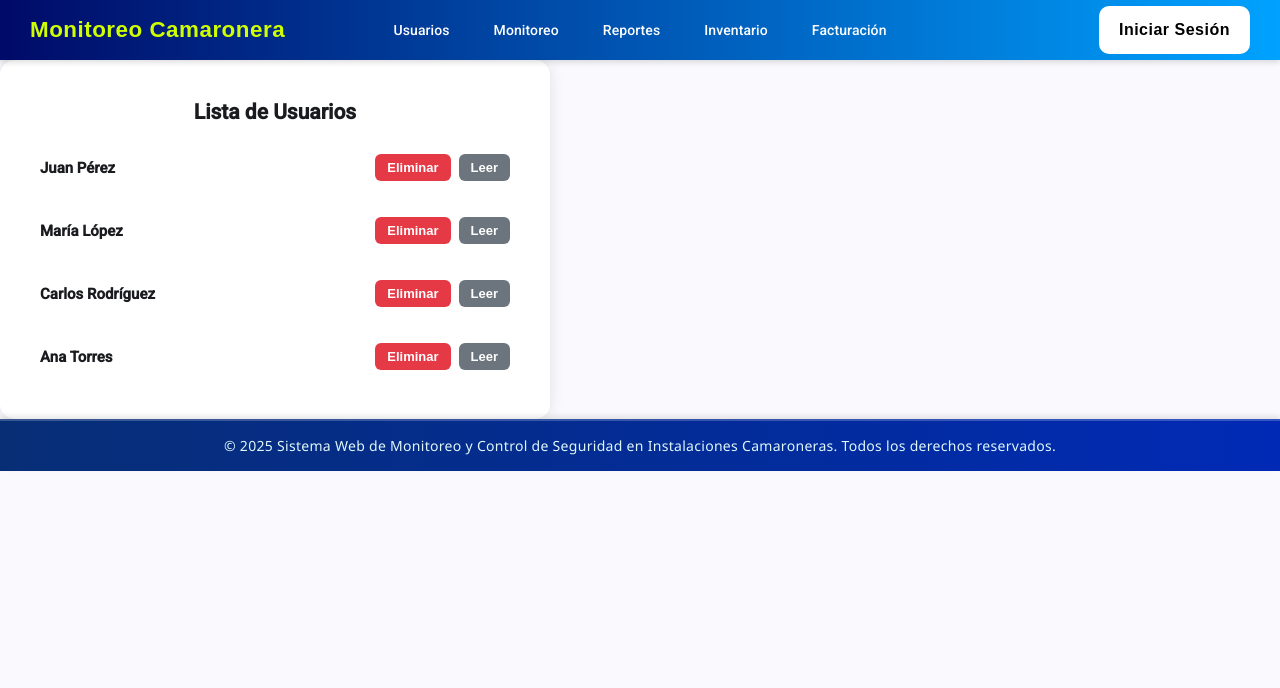
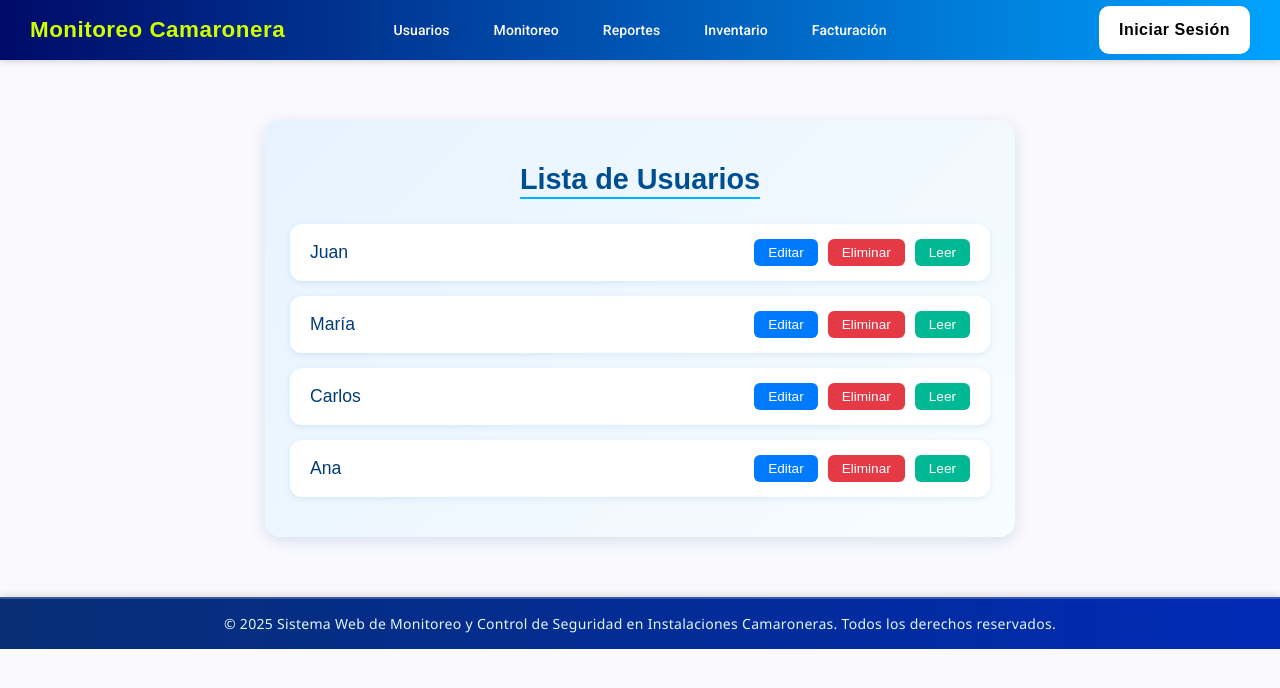
Before and after one commit to Jeanferx/Proyecto-BASE-, an Angular app: page /lista in a window 1280 px wide. Shown: the top 688 px of the page. Built offline with nearby package versions, Linux system fonts and the light colour scheme.

Commit message:
feat(lista)
Implementación de las funciones de lista

```diff
--- a/src/app/lista-user/lista-user.css
+++ b/src/app/lista-user/lista-user.css
@@ -1,94 +1,95 @@
-:root {
-    --azul-marino: #0b3954;
-    --azul-claro: #00a8e8;
-    --gris-suave: #d9d9d9;
-    --fondo: #f5f9fa;
+/* Contenedor principal */
+.user-list-container {
+    max-width: 700px;
+    margin: 60px auto;
+    padding: 25px;
+    background: linear-gradient(135deg, #e6f3ff, #f8fdff);
+    border-radius: 16px;
+    box-shadow: 0 4px 15px rgba(0, 90, 160, 0.15);
+    font-family: 'Poppins', sans-serif;
+    text-align: center;
 }
 
-body {
-    display: flex;
-    justify-content: center;
-    align-items: flex-start;
-    background-color: var(--fondo);
-    min-height: 100vh;
-    font-family: "Segoe UI", Arial, sans-serif;
-    padding-top: 40px;
-    margin: 0;
+/* Título */
+.user-list-container h2 {
+    color: #004e92;
+    font-size: 1.8rem;
+    margin-bottom: 25px;
+    border-bottom: 2px solid #00b4ff;
+    display: inline-block;
+    padding-bottom: 8px;
 }
 
-.user-list-container {
-    background-color: #ffffff;
-    width: 500px;
-    padding: 25px;
-    border-radius: 15px;
-    box-shadow: 0 0 15px rgba(0, 0, 0, 0.1);
-    border-top: 6px solid var(--azul-claro);
-}
-
-h2 {
-    color: var(--azul-marino);
-    text-align: center;
-    margin-bottom: 20px;
-}
-
+/* Tarjeta individual */
 .user-card {
     display: flex;
+    align-items: center;
     justify-content: space-between;
-    align-items: center;
-    background-color: var(--fondo);
-    border: 1px solid var(--gris-suave);
-    border-radius: 10px;
-    padding: 12px 15px;
-    margin-bottom: 12px;
-    transition: background-color 0.3s ease;
+    background: white;
+    border-radius: 12px;
+    padding: 15px 20px;
+    margin-bottom: 15px;
+    box-shadow: 0 2px 6px rgba(0, 100, 180, 0.1);
+    transition: all 0.3s ease;
 }
 
 .user-card:hover {
-    background-color: #eaf7fb;
+    transform: translateY(-3px);
+    box-shadow: 0 4px 10px rgba(0, 100, 180, 0.2);
 }
 
+/* Nombre del usuario */
 .user-name {
-    font-size: 15px;
-    font-weight: 600;
-    color: var(--azul-marino);
+    font-size: 1.1rem;
+    font-weight: 500;
+    color: #003c75;
 }
 
+/* Acciones */
 .actions {
     display: flex;
-    gap: 8px;
+    gap: 10px;
 }
 
+/* Botones */
 .btn {
-    padding: 6px 12px;
     border: none;
     border-radius: 6px;
-    font-size: 13px;
+    padding: 6px 14px;
     cursor: pointer;
-    font-weight: 600;
-    color: #ffffff;
-    transition: background-color 0.3s ease;
+    color: white;
+    font-size: 0.85rem;
+    transition: all 0.3s ease;
 }
 
+/* Colores según acción */
 .btn.edit {
-    background-color: var(--azul-claro);
-}
-
-.btn.edit:hover {
-    background-color: var(--azul-marino);
+    background-color: #007bff;
 }
 
 .btn.delete {
     background-color: #e63946;
 }
 
-.btn.delete:hover {
-    background-color: #b91c1c;
+.btn.view {
+    background-color: #00b894;
 }
 
-.btn.view {
-    background-color: #6c757d;
+/* Efectos hover */
+.btn:hover {
+    opacity: 0.85;
+    transform: scale(1.05);
 }
 
-.btn.view:hover {
-    background-color: #495057;
+/* Responsivo */
+@media (max-width: 600px) {
+    .user-card {
+        flex-direction: column;
+        gap: 10px;
+        text-align: center;
+    }
+
+    .actions {
+        justify-content: center;
+    }
 }
--- a/src/app/lista-user/lista-user.html
+++ b/src/app/lista-user/lista-user.html
@@ -6,8 +6,8 @@
 
         <div class="actions">
             <button class="btn edit">Editar</button>
-            <button class="btn delete">Eliminar</button>
-            <button class="btn view">Leer</button>
+            <button class="btn delete" (click)="eliminarUsuario(usuario)">Eliminar</button>
+            <button class="btn view" (click)="leerUsuario(usuario)">Leer</button>
         </div>
     </div>
 </div>
--- a/src/app/lista-user/lista-user.ts
+++ b/src/app/lista-user/lista-user.ts
@@ -1,8 +1,8 @@
 import { Component } from '@angular/core';
 import { CommonModule } from '@angular/common';
-
+import Swal from 'sweetalert2';
 @Component({
-  selector: 'app-lista-usuario',
+  selector: 'app-lista-user',
   standalone: true, // 👈 si estás usando standalone
   imports: [CommonModule], // 👈 importante: habilita *ngFor, *ngIf, etc.
   templateUrl: './lista-user.html',
@@ -10,9 +10,53 @@ import { CommonModule } from '@angular/common';
 })
 export class ListaUser {
   usuarios = [
-    { nombre: 'Juan Pérez' },
-    { nombre: 'María López' },
-    { nombre: 'Carlos Rodríguez' },
-    { nombre: 'Ana Torres' },
+    { nombre: 'Juan', apellido: 'Pérez', edad: 18, genero: 'Masculino', correo: 'juan.perez@gmail.com', rol: 'Operador' },
+    { nombre: 'María', apellido: 'López', edad: 22, genero: 'Femenino', correo: 'maria.lopez@gmail.com', rol: 'Administradora' },
+    { nombre: 'Carlos', apellido: 'Rodríguez', edad: 30, genero: 'Masculino', correo: 'carlos.rodriguez@gmail.com', rol: 'Supervisor' },
+    { nombre: 'Ana', apellido: 'Torres', edad: 25, genero: 'Femenino', correo: 'ana.torres@gmail.com', rol: 'Supervisor' },
   ];
+  eliminarUsuario(usuario: any) {
+    Swal.fire({
+      title: '¿Estás seguro?',
+      text: `Deseas eliminar a ${usuario.nombre}?`,
+      icon: 'warning',
+      showCancelButton: true,
+      confirmButtonColor: '#e63946',
+      cancelButtonColor: '#3085d6',
+      confirmButtonText: 'Sí, eliminar',
+      cancelButtonText: 'Cancelar',
+      background: '#f8fdff',
+      color: '#004e92'
+    }).then((result) => {
+      if (result.isConfirmed) {
+        // Aquí va tu lógica para eliminar el usuario de la lista o base de datos
+        this.usuarios = this.usuarios.filter(u => u !== usuario);
+
+        Swal.fire({
+          title: 'Eliminado',
+          text: `${usuario.nombre} ha sido eliminado correctamente.`,
+          icon: 'success',
+          confirmButtonColor: '#00b894',
+          background: '#f8fdff',
+          color: '#004e92'
+        });
+      }
+    });
+  }
+  leerUsuario(usuario: any) {
+    Swal.fire({
+      title: `${usuario.nombre} ${usuario.apellido}`,
+      html: `
+        <p><strong>Edad:</strong> ${usuario.edad}</p>
+        <p><strong>Género:</strong> ${usuario.genero}</p>
+        <p><strong>Correo:</strong> ${usuario.correo}</p>
+        <p><strong>Rol:</strong> ${usuario.rol}</p>
+      `,
+      icon: 'info',
+      confirmButtonText: 'Cerrar',
+      confirmButtonColor: '#004e92',
+      background: '#f8fdff',
+      color: '#004e92'
+    });
+  }
 }
```
